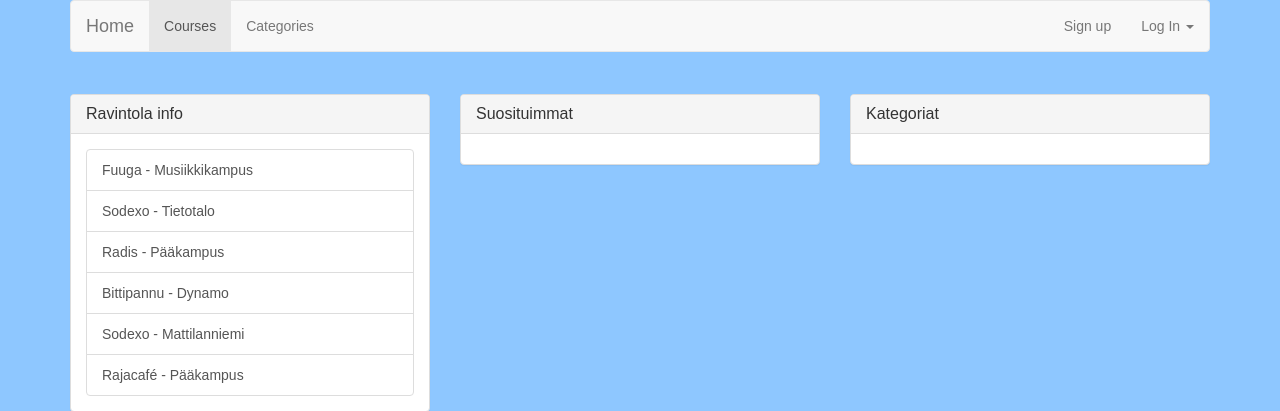
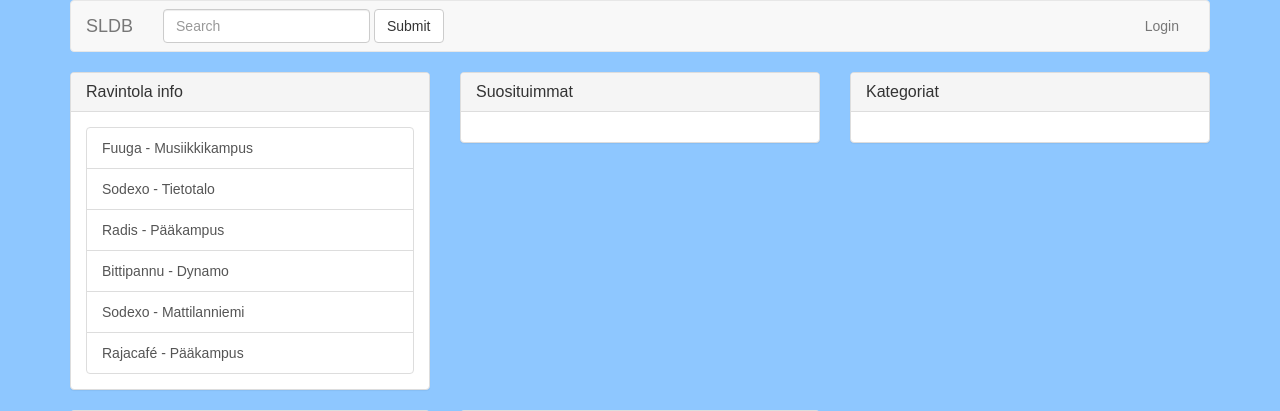
Before and after one commit to olkivist/sodex, a PHP site: template recourses/views/home.twig in a window 1280 px wide. Shown: the top 411 px of the page. Run offline with PHP 8.4, Linux system fonts and the light colour scheme; the template is opened without the code that fills it, so the values that code supplies are empty; some libraries are stand-ins or nearby versions.

Commit message:
navbar fix

```diff
--- a/public/css/styles.css
+++ b/public/css/styles.css
@@ -5,8 +5,12 @@
 	color: #262626;
 }
 
-.navbar {
-	margin-bottom: 3em;
+.navbar-header {
+	vertical-align: middle;
+}
+
+ul.nav.navbar-nav.navbar-right {
+	margin-right: 0px;
 }
 
 h1 {
--- a/recourses/views/navigation/nav.twig
+++ b/recourses/views/navigation/nav.twig
@@ -2,35 +2,21 @@
 
 <div class="container">
 <nav class="navbar navbar-default">
-
-    <!-- Brand and toggle get grouped for better mobile display -->
+  <div class="container-fluid">
     <div class="navbar-header">
-      <a class="navbar-brand" href="{{ path_for('home') }}">Home</a>
+      <a class="navbar-brand" href="#">SLDB</a>
     </div>
-
-    <!-- Collect the nav links, forms, and other content for toggling -->
-    <div class="collapse navbar-collapse" id="bs-example-navbar-collapse-1">
-      <ul class="nav navbar-nav">
-        <li class="active"><a href="{{ path_for('courses') }}">Courses <span class="sr-only">(current)</span></a></li>
-        <li><a href="{{ path_for('categories') }}">Categories</a></li>
-        <li class="dropdown"></li>
+    <form class="navbar-form navbar-left" role="search">
+      <div class="form-group">
+        <input type="text" class="form-control" placeholder="Search">
+      </div>
+      <button type="submit" class="btn btn-default">Submit</button>
+    </form>
+    <ul class="nav navbar-nav navbar-right">
+        <li><a href="#">Login</a></li>
       </ul>
-
-      <ul class="nav navbar-nav navbar-right">
-        <li><a href="#">Sign up</a></li>
-        <li class="dropdown">
-          <a href="#" class="dropdown-toggle" data-toggle="dropdown" role="button" aria-haspopup="true" aria-expanded="false">Log In <span class="caret"></span></a>
-          <ul class="dropdown-menu">
-            <li><a href="#">Action</a></li>
-            <li><a href="#">Another action</a></li>
-            <li><a href="#">Something else here</a></li>
-            <li role="separator" class="divider"></li>
-            <li><a href="#">Separated link</a></li>
-          </ul>
-        </li>
-      </ul>
-    </div><!-- /.navbar-collapse -->
-  </nav>
+  </div>
+</nav>
 </div>
 
 {% endblock %}
```
